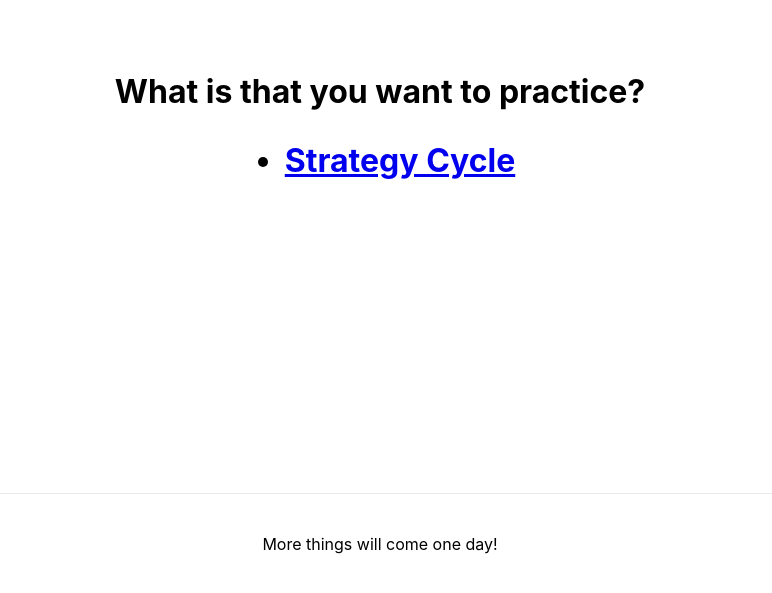
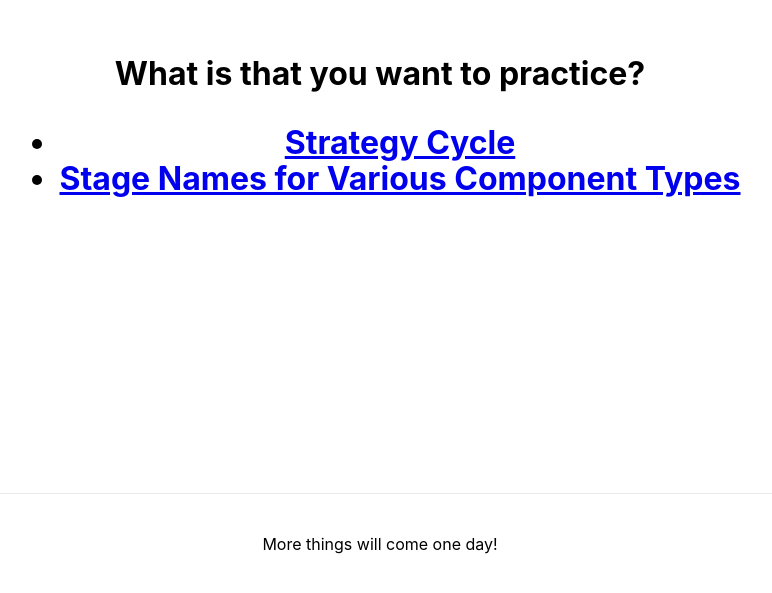
Before and after one commit to cdaniel/strategy-cycle, a Next.js app: page / in a window 1280 px wide. Shown: the part 207-800 px from the top of the page, without its empty margins (260-1032 px from the left). Built offline with nearby package versions, Linux system fonts and the light colour scheme.

Commit message:
Working game for checking evolution stage names.

```diff
--- a/pages/index.js
+++ b/pages/index.js
@@ -16,6 +16,7 @@ export default function Home() {
           <h1 className="title">
               <ul>
                   <li><Link href="/strategycycle">Strategy Cycle</Link></li>
+                  <li><Link href="/componentstostages">Stage Names for Various Component Types</Link></li>
               </ul>
           </h1>
       </main>
```
